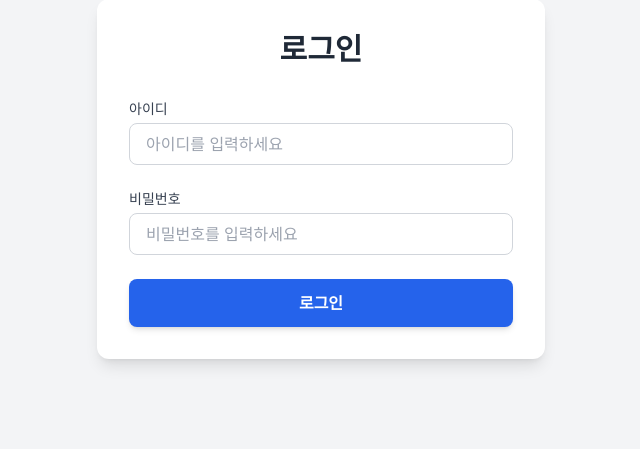
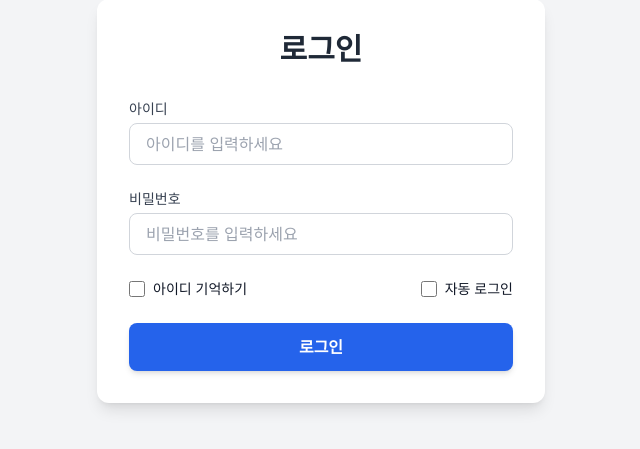
Before and after one commit to dlwogus485/flask-spank-log, a Flask app: page /login in a window 1280 px wide. Shown: the part 129-578 px from the top of the page, without its empty margins (319-959 px from the left). Run offline with Flask 3, Linux system fonts and the light colour scheme; some libraries are stand-ins or nearby versions.

Commit message:
자동로그인

```diff
--- a/templates/login.html
+++ b/templates/login.html
@@ -17,11 +17,57 @@
       <input type="password" id="password" name="password" placeholder="비밀번호를 입력하세요" required
              class="w-full px-4 py-2 border border-gray-300 rounded-lg focus:outline-none focus:ring-2 focus:ring-blue-500">
     </div>
+
+    {# 아이디 기억하기 및 자동 로그인 체크박스 추가 #}
+    <div class="flex items-center justify-between">
+        <div class="flex items-center">
+            <input type="checkbox" id="remember_id" name="remember_id"
+                   class="h-4 w-4 text-blue-600 border-gray-300 rounded focus:ring-blue-500">
+            <label for="remember_id" class="ml-2 block text-sm text-gray-900">아이디 기억하기</label>
+        </div>
+        <div class="flex items-center">
+            <input type="checkbox" id="auto_login" name="auto_login"
+                   class="h-4 w-4 text-purple-600 border-gray-300 rounded focus:ring-purple-500">
+            <label for="auto_login" class="ml-2 block text-sm text-gray-900">자동 로그인</label>
+        </div>
+    </div>
+
     <button type="submit"
             class="w-full bg-blue-600 text-white py-3 rounded-lg font-semibold hover:bg-blue-700 transition duration-300 shadow-md">
       로그인
     </button>
   </form>
-  {# 하단 내비게이션 링크 제거 #}
 </div>
+
+<script>
+  document.addEventListener('DOMContentLoaded', () => {
+    const usernameInput = document.getElementById('username');
+    const rememberIdCheckbox = document.getElementById('remember_id');
+    const autoLoginCheckbox = document.getElementById('auto_login');
+
+    // 페이지 로드 시 저장된 아이디 불러오기
+    if (localStorage.getItem('rememberedUsername')) {
+      usernameInput.value = localStorage.getItem('rememberedUsername');
+      rememberIdCheckbox.checked = true; // 아이디가 있으면 체크박스도 체크
+    }
+
+    // "자동 로그인" 체크 시 "아이디 기억하기" 자동 체크
+    autoLoginCheckbox.addEventListener('change', () => {
+      if (autoLoginCheckbox.checked) {
+        rememberIdCheckbox.checked = true;
+      }
+    });
+
+    // 폼 제출 시 아이디 저장/삭제
+    const loginForm = document.querySelector('form');
+    loginForm.addEventListener('submit', () => {
+      if (rememberIdCheckbox.checked) {
+        localStorage.setItem('rememberedUsername', usernameInput.value);
+      } else {
+        localStorage.removeItem('rememberedUsername');
+      }
+      // "자동 로그인" 여부는 서버(Flask)에서 session.permanent로 처리됩니다.
+    });
+  });
+</script>
 {% endblock %}
```
